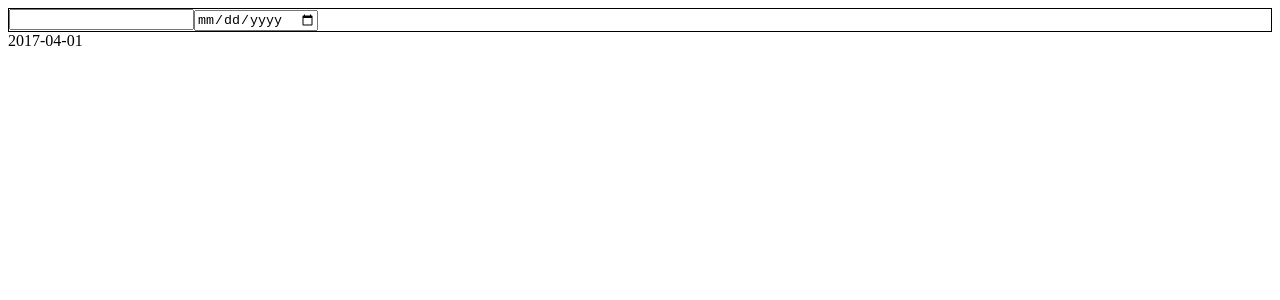
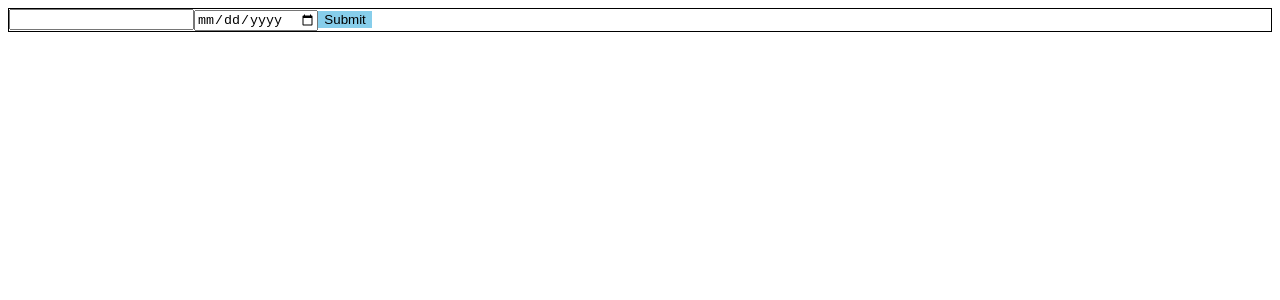
Before and after one commit to akinsho/react-event-planner, a React (Create React App) app: page / in a window 1280 px wide. Shown: the top 300 px of the page. Built offline with nearby package versions, Linux system fonts and the light colour scheme.

Commit message:
Add moar components

```diff
--- /dev/null
+++ b/src/actions/index.js
@@ -0,0 +1,6 @@
+export const addEvent = (payload) => {
+  return {
+    type: 'ADD_EVENT',
+    payload
+  };
+};
--- /dev/null
+++ b/src/components/button.js
@@ -0,0 +1,8 @@
+import styled from 'styled-components';
+
+const Button = styled.button`
+  background-color: skyBlue;
+  border: none;
+`;
+
+export default Button;
--- /dev/null
+++ b/src/components/event_item.js
@@ -0,0 +1,6 @@
+import React from 'react';
+
+
+export const EventItem = ({name, date}) => (
+  <li>{name}, {date}</li>
+);
--- a/src/containers/calender.js
+++ b/src/containers/calender.js
@@ -1,15 +1,18 @@
 import React, { Component } from 'react';
 import { connect } from 'react-redux';
+import { EventItem } from '../components/event_item.js';
 
 class Calender extends Component {
 
   render() {
-    console.log(this.props.events);
+    console.log(this.props.events[0]);
     return (
-      <div>
-        { this.props.events[0].date }
-        </div>
-        );
+      <ul>
+        {this.props.events.map(event  => (
+          <EventItem {...event}/>
+        ))}
+      </ul>
+    );
   }
 }
 
--- a/src/containers/event_form.js
+++ b/src/containers/event_form.js
@@ -1,15 +1,18 @@
 import React, { Component } from 'react';
 import { connect } from 'react-redux';
 import styled from 'styled-components';
+import { bindActionCreators } from 'redux';
 
 import EventNameInput from '../components/event_name_input.js';
 import EventDateInput from '../components/event_date_input.js';
+import Button from '../components/button.js';
+import * as actions from '../actions/index.js';
 
 const Form = styled.form`
-  border: solid 1px black;
+border: solid 1px black;
 `;
 
-
+// console.log(addEvent);
 class EventsForm extends Component {
   constructor(props) {
     super(props);
@@ -18,17 +21,26 @@ class EventsForm extends Component {
       eventDate: ''
     };
     this.handleEventInput = this.handleEventInput.bind(this);
+    this.handleEventSubmit = this.handleEventSubmit.bind(this);
   }
 
   handleEventInput(e) {
     this.setState({
       [e.target.id]: e.target.value
-    })
+    });
+  }
+
+  handleEventSubmit(e) {
+    e.preventDefault();
+    // console.log();
+    this.props.addEvent({name:this.state.eventName,date:this.state.eventDate});
+
   }
 
   render() {
+    // console.log('this.props =====',this.props.addEvent);
     return (
-      <Form>
+      <Form onSubmit={this.handleEventSubmit}>
         <EventNameInput
           eventName={this.state.eventName}
           handleChange={this.handleEventInput}
@@ -37,13 +49,14 @@ class EventsForm extends Component {
           eventDate={this.state.eventDate}
           handleChange={this.handleEventInput}
         />
+        <Button type="submit">Submit</Button>
       </Form>
-    );
+      );
   }
 }
 
-function mapStateToProps(state) {
-  return {};
+function mapDispatchToProps(dispatch) {
+  return bindActionCreators(actions, dispatch);
 }
 
-export default connect(mapStateToProps)(EventsForm);
+export default connect(null, mapDispatchToProps)(EventsForm);
--- a/src/reducers/events_reducer.js
+++ b/src/reducers/events_reducer.js
@@ -1,4 +1,4 @@
-const eventsReducer = (state = [{ id:1, date:'2017-04-01'}], action) => {
+const eventsReducer = (state = [], action) => {
 
   switch (action.type) {
     case 'ADD_EVENT':
```
